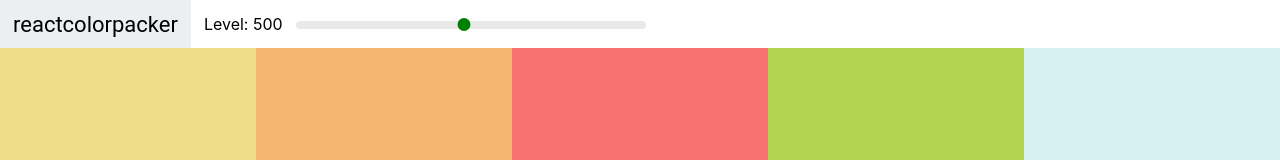
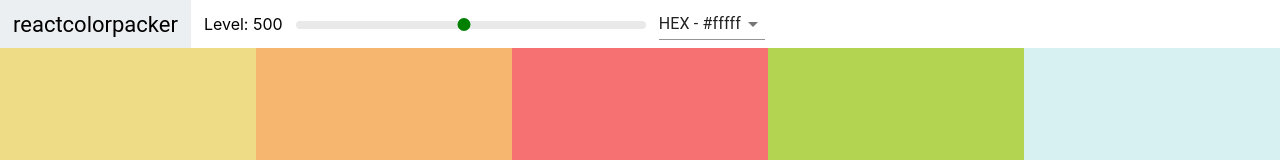
Before and after one commit to nehavjaiswal/ColorApp, a React (Create React App) app: page /palette/flat-ui-colors-american in a window 1280 px wide. Shown: the top 160 px of the page. Built offline with nearby package versions, Linux system fonts and the light colour scheme.

Commit message:
Add Select and MAterial UI

```diff
--- a/package.json
+++ b/package.json
@@ -3,6 +3,11 @@
   "version": "0.1.0",
   "private": true,
   "dependencies": {
+    "@emotion/react": "^11.8.1",
+    "@emotion/styled": "^11.8.1",
+    "@material-ui/core": "^4.12.3",
+    "@mui/icons-material": "^5.4.2",
+    "@mui/material": "^5.4.3",
     "@testing-library/jest-dom": "^5.16.2",
     "@testing-library/react": "^12.1.3",
     "@testing-library/user-event": "^13.5.0",
--- a/src/NavBar.js
+++ b/src/NavBar.js
@@ -2,11 +2,22 @@
 import  SliderTooltip  from "rc-slider";
 import 'rc-slider/assets/index.css';
 import "./NavBar.css"
-
+import Select from '@material-ui/core/Select';
+import MenuItem from '@material-ui/core/MenuItem';
 
 class NavBar extends Component{
+    constructor(props){
+        super(props);
+        this.state = {format : "hex"};
+        this.handleChange = this.handleChange.bind(this)
+    }
+    handleChange(evt){
+        this.setState({format : evt.target.value})
+        this.props.handleChange(evt.target.value)
+    }
     render(){
-        const{ level, changeLevel } = this.props
+        const{ level, changeLevel } = this.props;
+        const {format} = this.state;
         return(
             <header className="NavBar">
                 <div className="logo">
@@ -24,6 +35,14 @@
                     />
                 </div>
                 </div>
+                <div className="select-container">
+                <Select value={format} onChange = {this.handleChange}>
+                    <MenuItem value= "hex">HEX - #fffff</MenuItem>
+                    <MenuItem value= "rgb">RGB - (255,255,255)</MenuItem>
+                    <MenuItem value= "rgba">RGBA - (255,255,255,0.3)</MenuItem>
+                </Select>
+                </div>
+
 
             </header>
         )
--- a/src/Palette.js
+++ b/src/Palette.js
@@ -8,22 +8,26 @@
 class Palette extends Component{
     constructor(props){
         super(props);
-        this.state = {level : 500};
-        this.changeLevel = this.changeLevel.bind(this)
+        this.state = {level : 500 , format : "hex"};
+        this.changeLevel = this.changeLevel.bind(this);
+        this.handleChange = this .handleChange.bind(this);
     }
     changeLevel(level){
         this.setState({level})
     }
+    handleChange(val){
+        this.setState({ format : val})
+    }
     render(){
         const {colors} = this.props.palette;
-        const{level} = this.state
+        const{level, format} = this.state
         const colorBoxs = colors[level].map(color =>(
-            <ColorBox background ={color.hex} name = {color.name}  />
+            <ColorBox background ={color[format]} name = {color.name}  />
         ))
         return(
             <div className="Palette">
 
-               <NavBar level ={level} changeLevel ={this.changeLevel} />
+               <NavBar level ={level} changeLevel ={this.changeLevel} handleChange = {this.handleChange} />
                 <div className="Palette-colors">
                     {colorBoxs}
                 </div>
```
Also changed, not shown: 1 other file (tests, documents, lock files or other folders).
